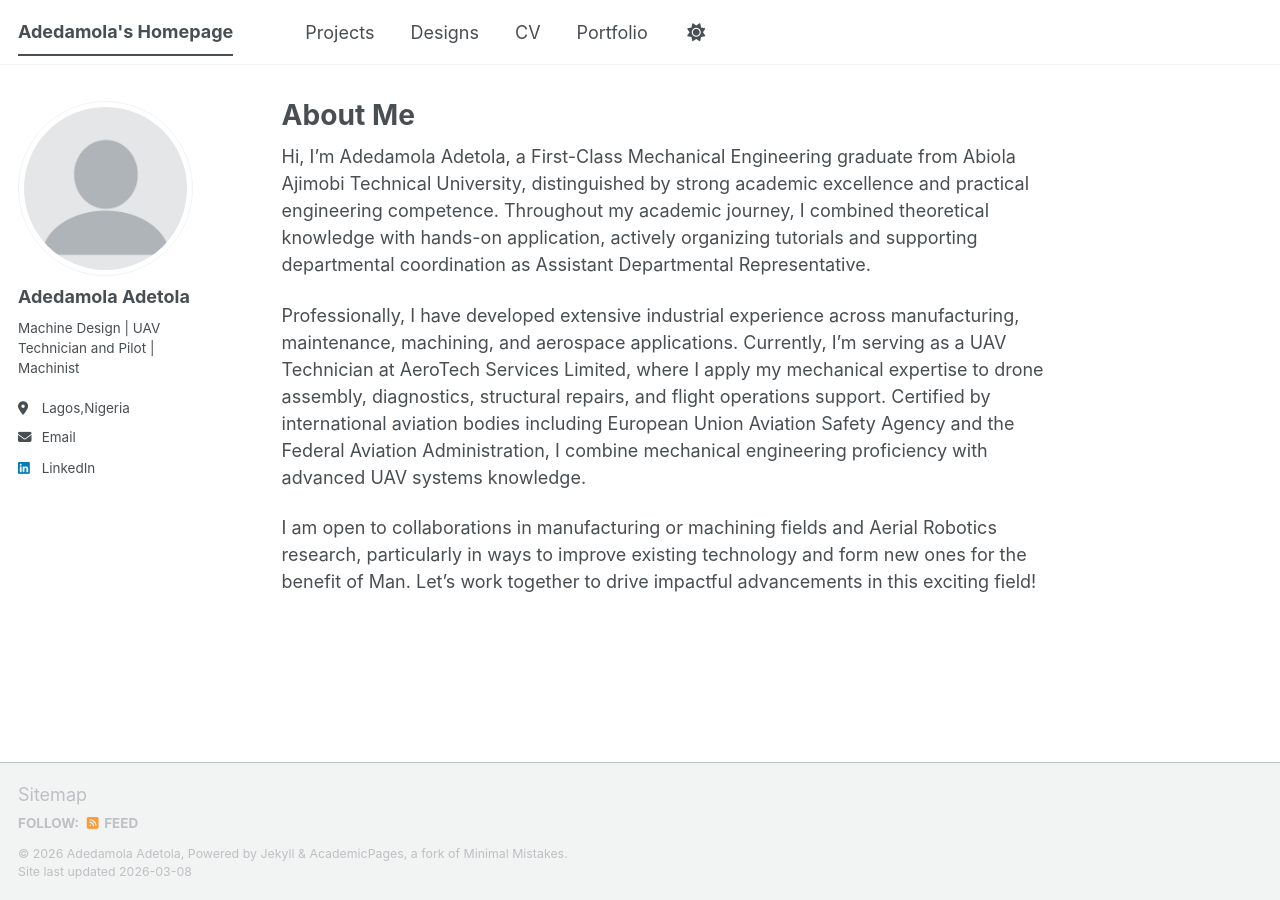
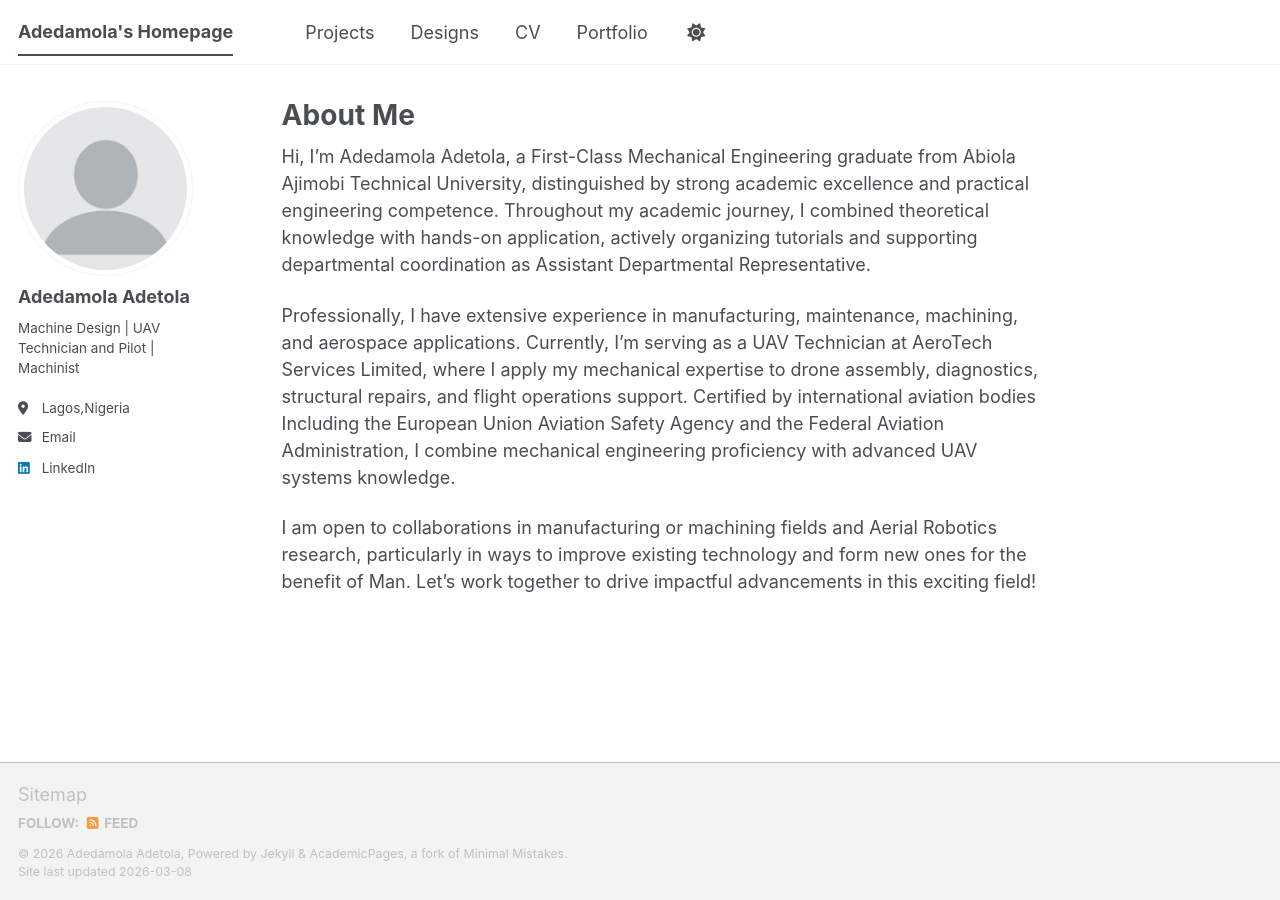
Before and after one commit to Adedam100/Adedam100.github.io, a Jekyll site: the page built from _pages/about.md, in a window 1280 px wide. Built offline with Jekyll 4.4.1, drawn with Linux system fonts in a browser that asks for light colours; a script bundle is joined from its source files by our own code; library files that are not in the unit come from our copies.

Commit message:
Update about.md

```diff
--- a/_pages/about.md
+++ b/_pages/about.md
@@ -9,7 +9,7 @@ redirect_from:
 
 Hi, I'm Adedamola Adetola, a First-Class Mechanical Engineering graduate from Abiola Ajimobi Technical University, distinguished by strong academic excellence and practical engineering competence. Throughout my academic journey, I combined theoretical knowledge with hands-on application, actively organizing tutorials and supporting departmental coordination as Assistant Departmental Representative.
 
-Professionally, I have developed extensive industrial experience across manufacturing, maintenance, machining, and aerospace applications. Currently, I'm serving as a UAV Technician at AeroTech Services Limited, where I apply my mechanical expertise to drone assembly, diagnostics, structural repairs, and flight operations support. Certified by international aviation bodies
-including European Union Aviation Safety Agency and the Federal Aviation Administration, I combine mechanical engineering proficiency with advanced UAV systems knowledge.
+Professionally, I have extensive experience in manufacturing, maintenance, machining, and aerospace applications. Currently, I'm serving as a UAV Technician at AeroTech Services Limited, where I apply my mechanical expertise to drone assembly, diagnostics, structural repairs, and flight operations support. Certified by international aviation bodies
+Including the European Union Aviation Safety Agency and the Federal Aviation Administration, I combine mechanical engineering proficiency with advanced UAV systems knowledge.
 
 I am open to collaborations in manufacturing or machining fields and Aerial Robotics research, particularly in ways to improve existing technology and form new ones for the benefit of Man. Let’s work together to drive impactful advancements in this exciting field!
```
